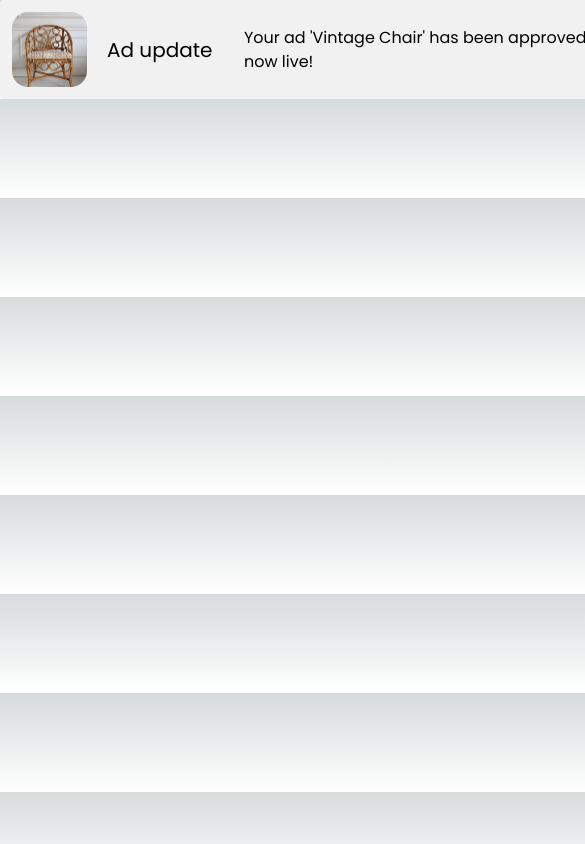
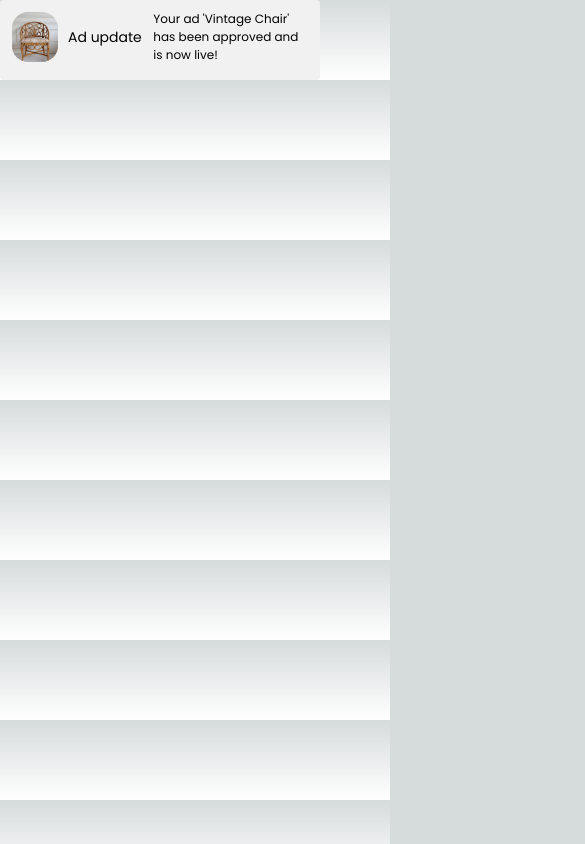
Before and after one commit to ChamudithaWasala0423/MPlace-Online-Marketplace, a Next.js app in the folder client/: page / in a window 390 px wide. Shown: the top 844 px of the page, 585 px wide, since content can reach past the window. Built offline with nearby package versions, Linux system fonts and the light colour scheme.

Commit message:
update notification card

```diff
--- a/client/src/components/ui/Notifcard.tsx
+++ b/client/src/components/ui/Notifcard.tsx
@@ -1,37 +1,41 @@
-import React from 'react'
-import Image from 'next/image'
+import React from 'react';
+import Image from 'next/image';
 
-type NotifcardProps={
-    type:string,
-    previewImage:string,
-    message:string
-}
+type NotifcardProps = {
+  type: string;
+  previewImage: string;
+  message: string;
+};
 
 const Notifcard = () => {
   return (
-    <div className='flex w-[704px] h-[99px] flex-row space-x-[20px] bg-terirary-200 hover:bg-terirary-400 rounded-corner p-3'>
-      <div className='flex w-[75px]h-[75px] overflow-hidden items-center rounded-2xl '>
+    <div className='flex w-[320px] h-[80px] flex-row space-x-[10px] bg-terirary-200 hover:bg-terirary-400 rounded-corner p-3
+                    lg:w-[704px] lg:h-[99px] lg:space-x-[20px]'>
+      <div className='flex w-[50px] h-[50px] overflow-hidden items-center rounded-2xl
+                      lg:w-[75px] lg:h-[75px]'>
         <Image
           src={"/images/chair.jpg"}
-        width={75}
-        height={75}
+          width={50}
+          height={50}
           alt={'preview image'}
-        className='flex object-cover
-        '/>
+          className='flex object-cover w-full h-full'
+        />
       </div>
-        <div className='flex w-[585px] h-[75px] ml-5 items-start gap-4'>
-          <p className=' flex self-center font-sans text-[20px] w-[125px] font-normal text-black text-balance '>
+
+      <div className='flex w-[240px] h-[50px] items-start gap-2
+                      lg:w-[585px] lg:h-[75px] lg:ml-5 lg:gap-4'>
+        <p className='flex self-center font-sans text-[14px] w-[80px] font-normal text-black text-balance
+                      lg:text-[20px] lg:w-[125px]'>
           Ad update
         </p>
 
-          <p className='flex self-center font-sans text-[16px] w-[463px] font-normal text-black text-pretty '>
+        <p className='flex self-center font-sans text-[12px] w-[160px] font-normal text-black text-pretty
+                      lg:text-[16px] lg:w-[463px]'>
           Your ad 'Vintage Chair' has been approved and is now live!
         </p>
+      </div>
+    </div>
+  );
+};
 
-        </div>
-
-    </div>
-  )
-}
-
-export default Notifcard
+export default Notifcard;
```
Lines whose indentation alone changed are shown as unchanged.
